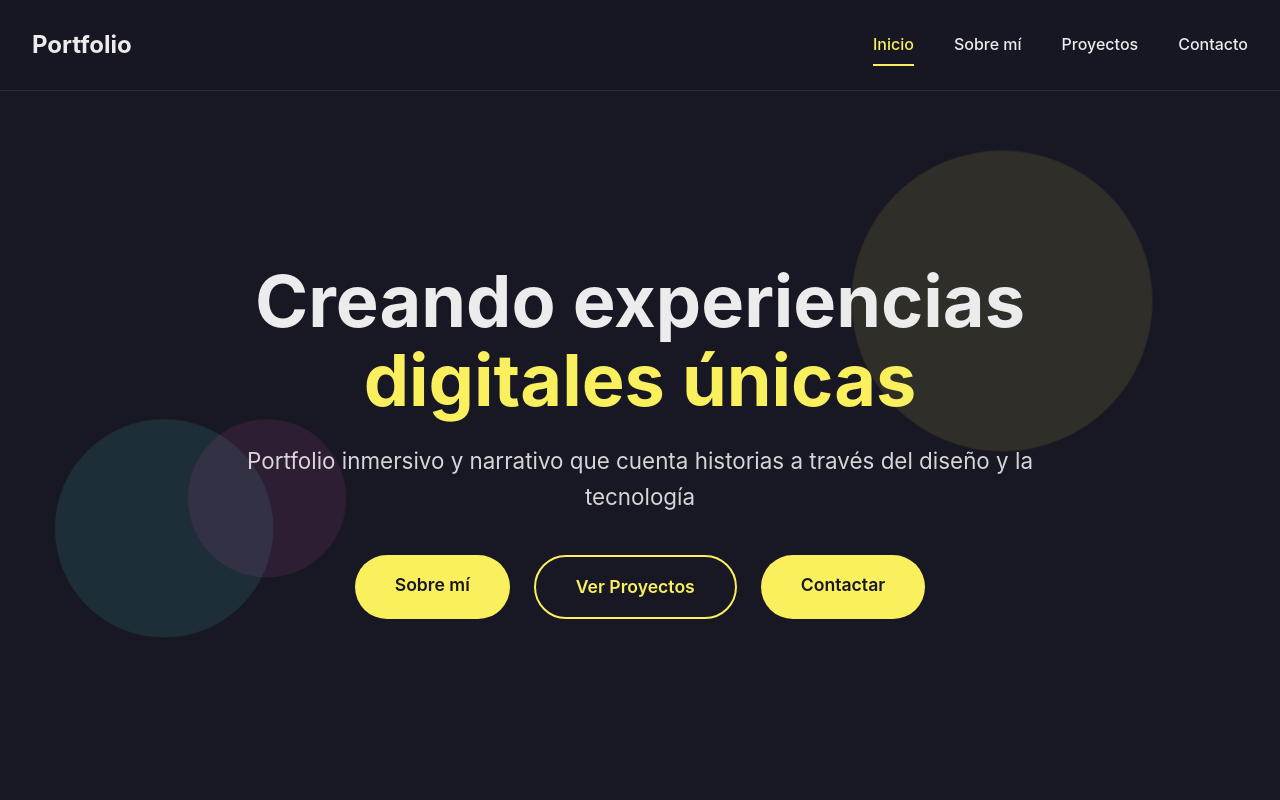
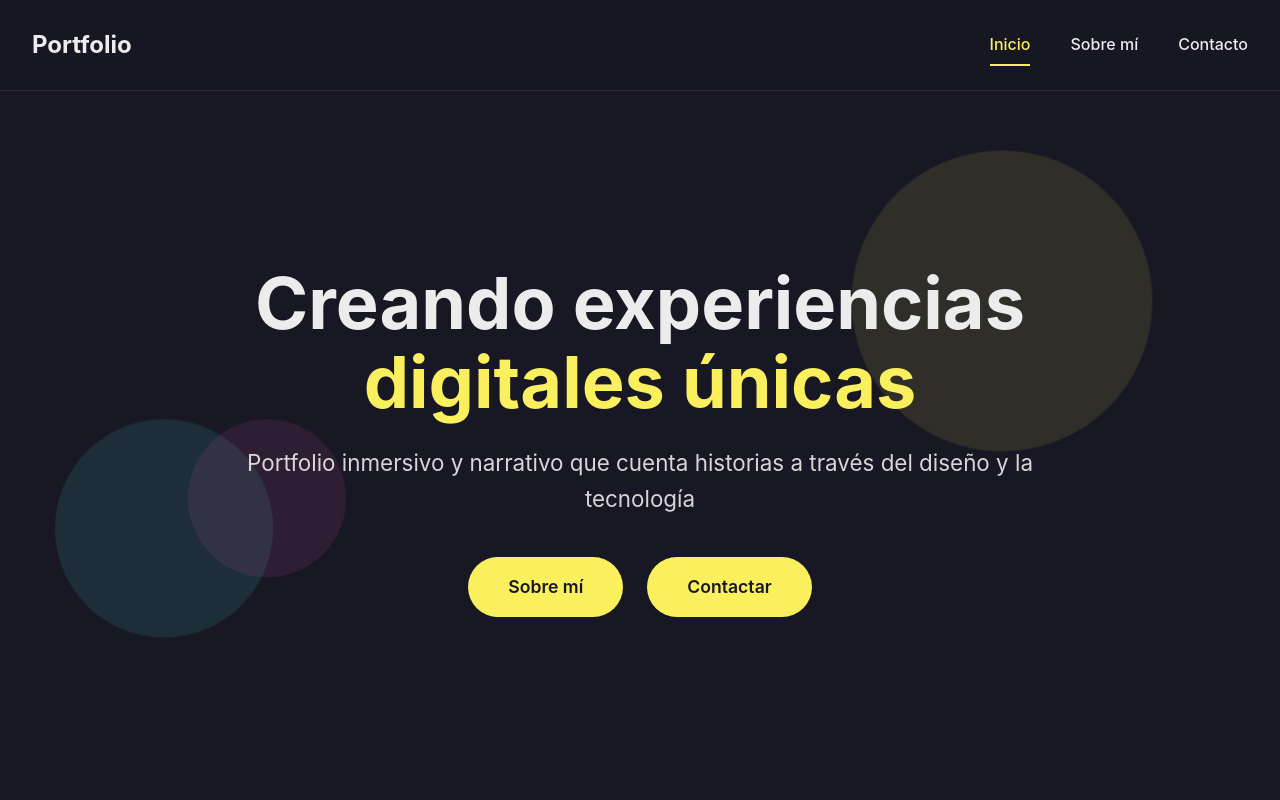
Before and after one commit to sluceron/porfolio, a React (Vite) app: page / in a window 1280 px wide. Shown: the top 800 px of the page. Built offline with nearby package versions, Linux system fonts and the light colour scheme.

Commit message:
quitado proyectos

```diff
--- a/src/App.tsx
+++ b/src/App.tsx
@@ -1,7 +1,7 @@
 import { BrowserRouter as Router, Route, Switch } from 'react-router-dom';
 import Home from './pages/Home';
 import About from './pages/About';
-import Projects from './pages/Projects';
+
 import Contact from './pages/Contact';
 import Header from './components/Header';
 import Footer from './components/Footer';
@@ -13,7 +13,7 @@ function App() {
       <Switch>
         <Route exact path="/" component={Home} />
         <Route path="/about" component={About} />
-        <Route path="/projects" component={Projects} />
+
         <Route path="/contact" component={Contact} />
       </Switch>
       <Footer />
--- a/src/components/Header.tsx
+++ b/src/components/Header.tsx
@@ -10,7 +10,7 @@ const Header = () => {
   const navLinks = [
     { name: 'Inicio', path: '/' },
     { name: 'Sobre mí', path: '/about' },
-    { name: 'Proyectos', path: '/projects' },
+
     { name: 'Contacto', path: '/contact' }
   ]
 
--- a/src/pages/Home.tsx
+++ b/src/pages/Home.tsx
@@ -17,9 +17,7 @@ const Home = () => {
             <Link to="/about" className="btn btn-primary">
               Sobre mí
             </Link>
-            <Link to="/projects" className="btn btn-secondary">
-              Ver Proyectos
-            </Link>
+
             <Link to="/contact" className="btn btn-primary">
               Contactar
             </Link>
```
Also changed, not shown: 5 other files (tests, documents, lock files or other folders).
